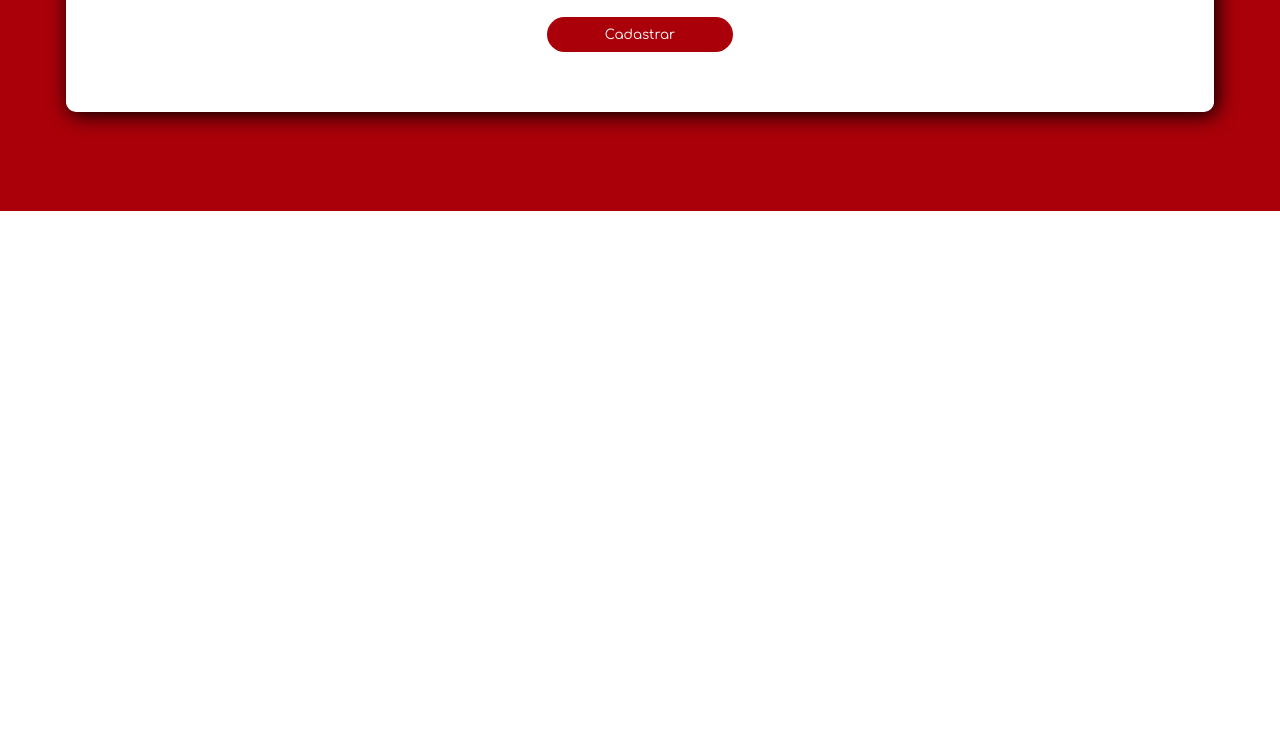
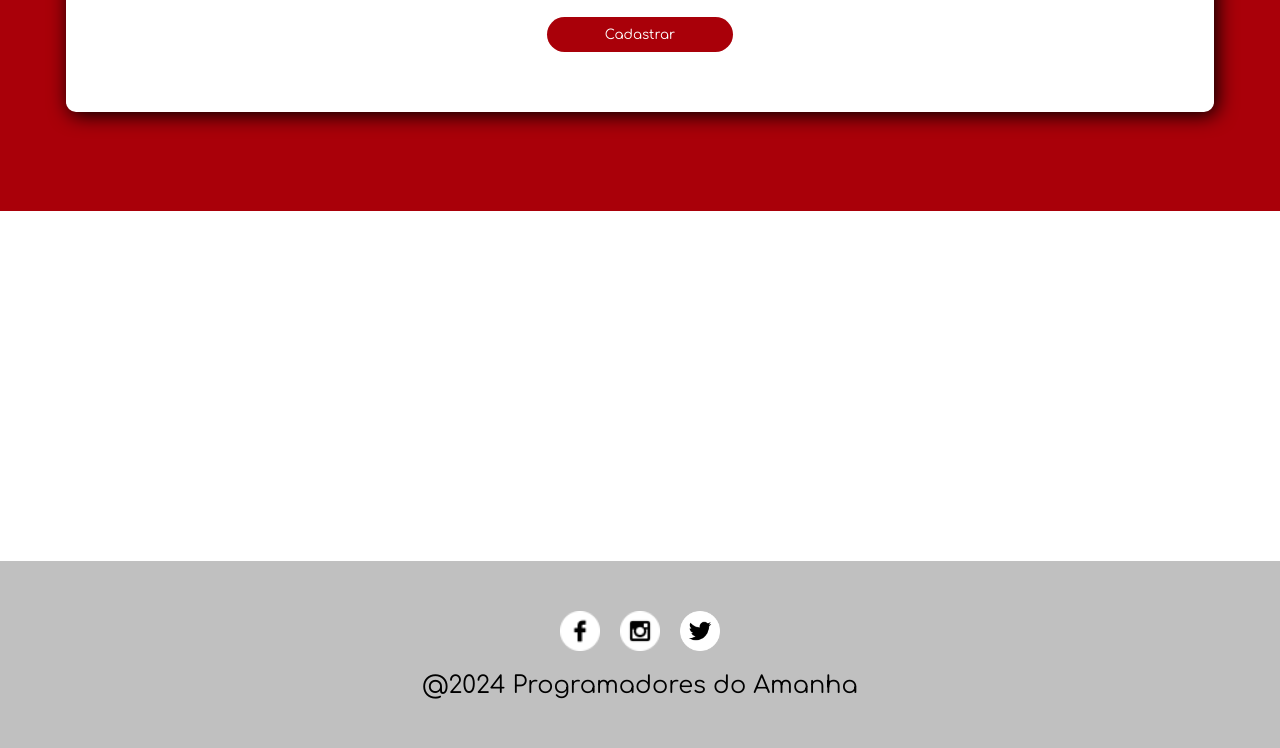
Before and after one commit to l1Beatriz/Rackathon, a plain HTML site: page src/pages/Cadastro/index.html in a window 1280 px wide. Shown: the part 659-1407 px from the top of the page. Before the commit the page ends 870 px from the top, so only its background shows below. Drawn offline with Linux system fonts and the light colour scheme; a web font is replaced by a local one.

Commit message:
add footer

```diff
--- a/src/pages/Cadastro/index.html
+++ b/src/pages/Cadastro/index.html
@@ -59,6 +59,24 @@
             </form>
         </section>
     </main>
+    <footer>
+        <section class="section-footer">
+            <div>
+                <ul class="list-icons">
+                    <li class="item-icon">
+                        <img src="/src/assets/icon-facebook.png" alt="icone do facebook">
+                    </li>
+                    <li class="item-icon">
+                        <img src="/src/assets/icon-instagram.png" alt="icone do instagram">
+                    </li>
+                    <li class="item-icon">
+                        <img src="/src/assets/icon-twiter.png" alt="icone do twiter">
+                    </li>
+                </ul>
+            </div>
 
+            <span>@2024 Programadores do Amanha</span>
+        </section>
+    </footer>
   </body>
 </html>
```
